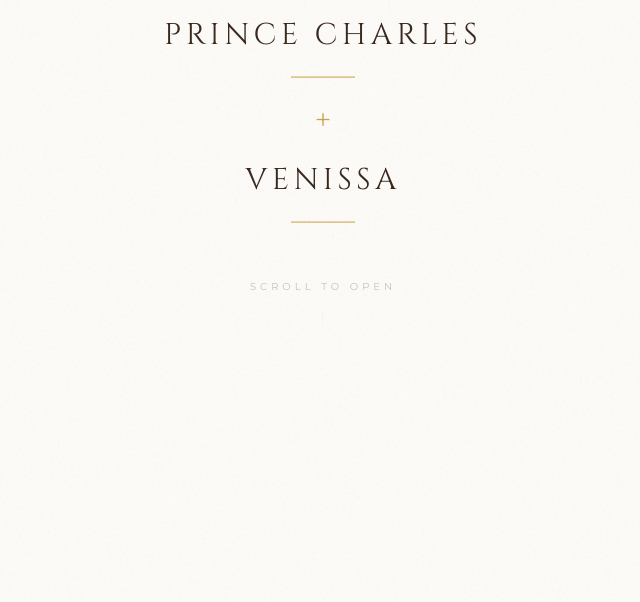
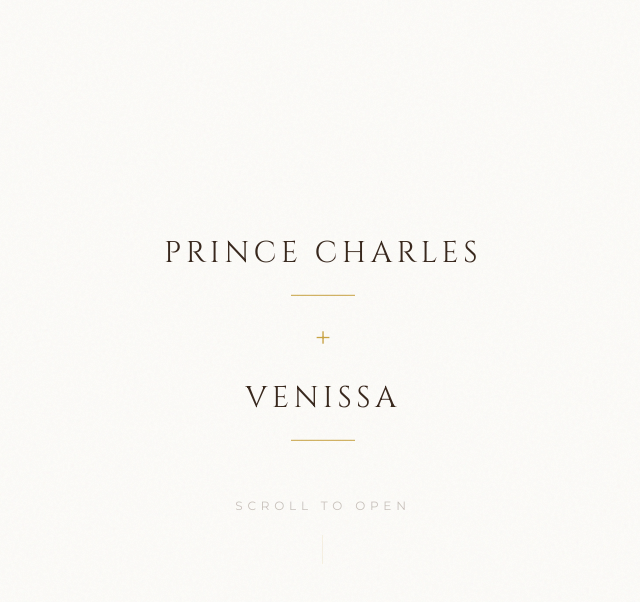
Before and after one commit to sampsonkpe/priven, a React (Vite) app: page / in a window 1280 px wide. Shown: the top 602 px of the page, without its empty margins (317-957 px from the left). Built offline with nearby package versions, Linux system fonts and the light colour scheme; no server answers.

Commit message:
Fix splash centring and enable scroll reveal toggle

```diff
--- a/src/components/ScrollReveal.tsx
+++ b/src/components/ScrollReveal.tsx
@@ -9,13 +9,17 @@
 
 const ScrollReveal = ({ children, className = "", delay = 0 }: RevealProps) => {
   const ref = useRef(null);
-  const isInView = useInView(ref, { once: true, margin: "-80px" });
+  const isInView = useInView(ref, { once: false, margin: "-80px" });
 
   return (
     <motion.div
       ref={ref}
       initial={{ opacity: 0, y: 30, filter: "blur(3px)" }}
-      animate={isInView ? { opacity: 1, y: 0, filter: "blur(0px)" } : {}}
+      animate={
+        isInView
+          ? { opacity: 1, y: 0, filter: "blur(0px)" }
+          : { opacity: 0, y: 30, filter: "blur(3px)" }
+      }
       transition={{
         duration: 0.9,
         ease: [0.25, 0.1, 0.25, 1],
--- a/src/components/SplashScreen.tsx
+++ b/src/components/SplashScreen.tsx
@@ -50,13 +50,16 @@
   return (
     <motion.div
       onClick={phase >= 4 ? handleDismiss : undefined}
-      className="fixed inset-0 z-40 flex flex-col items-center justify-center bg-background grain-bg overflow-hidden"
+      className="fixed inset-0 z-40 bg-background grain-bg overflow-hidden"
       animate={exiting ? { opacity: 0, scale: 1.02 } : { opacity: 1, scale: 1 }}
       transition={{ duration: 0.85, ease: [0.4, 0, 0.2, 1] }}
     >
+      {/* This wrapper pushes the whole block down into the middle of the viewport */}
+      <div className="h-full w-full flex justify-start items-center">
+        <div className="w-full pt-[28vh] sm:pt-[30vh] px-6 flex justify-center">
           <motion.div
-        className="relative text-center px-6 w-full max-w-md flex flex-col items-center"
-        animate={pushed ? { y: -16 } : { y: 24 }}
+            className="text-center w-full max-w-md flex flex-col items-center"
+            animate={pushed ? { y: -28 } : { y: 0 }}
             transition={{ duration: 1.2, ease: [0.25, 0.1, 0.25, 1] }}
           >
             {/* Prince Charles */}
@@ -105,7 +108,7 @@
               className="w-16 h-px bg-primary origin-center mt-6"
             />
 
-        {/* Scroll hint */}
+            {/* Scroll hint (appears under names, pushes block up slightly) */}
             {phase >= 4 && (
               <motion.div
                 initial={{ opacity: 0, y: 12 }}
@@ -116,7 +119,7 @@
                 <motion.p
                   animate={!exiting ? { y: [0, -6, 0] } : {}}
                   transition={{ duration: 2, repeat: Infinity, ease: "easeInOut" }}
-              className="text-[10px] font-body tracking-[0.4em] uppercase text-muted-foreground/60 cursor-pointer text-center"
+                  className="text-[12px] font-body tracking-[0.4em] uppercase text-muted-foreground/60 cursor-pointer text-center"
                   onClick={handleDismiss}
                 >
                   Scroll to open
@@ -130,6 +133,8 @@
               </motion.div>
             )}
           </motion.div>
+        </div>
+      </div>
     </motion.div>
   );
 };
```
Lines whose indentation alone changed are shown as unchanged.
